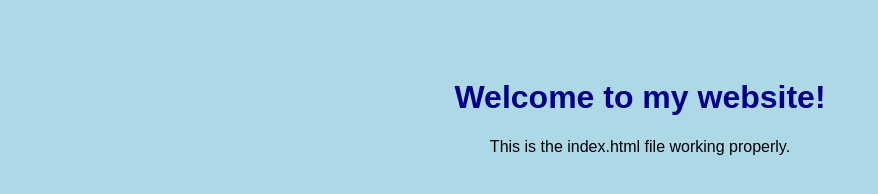
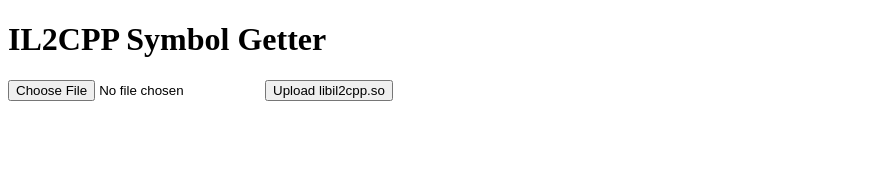
Before and after one commit to mikael7897-pixel/skid, a plain HTML site: page index.html in a window 1280 px wide. Shown: the whole page, without its empty margins (0-878 px from the left). Drawn offline with Linux system fonts and the light colour scheme.

Commit message:
Update index.html

```diff
--- a/index.html
+++ b/index.html
@@ -1,11 +1,10 @@
 <!DOCTYPE html>
 <html>
-<head>
-    <title>My Cool Website</title>
-    <link rel="stylesheet" href="style.css">
-</head>
 <body>
-    <h1>Welcome to my website!</h1>
-    <p>This is the index.html file working properly.</p>
+    <h1>IL2CPP Symbol Getter</h1>
+    <form action="/api/process" method="post" enctype="multipart/form-data">
+        <input type="file" name="file" />
+        <button type="submit">Upload libil2cpp.so</button>
+    </form>
 </body>
 </html>
```
